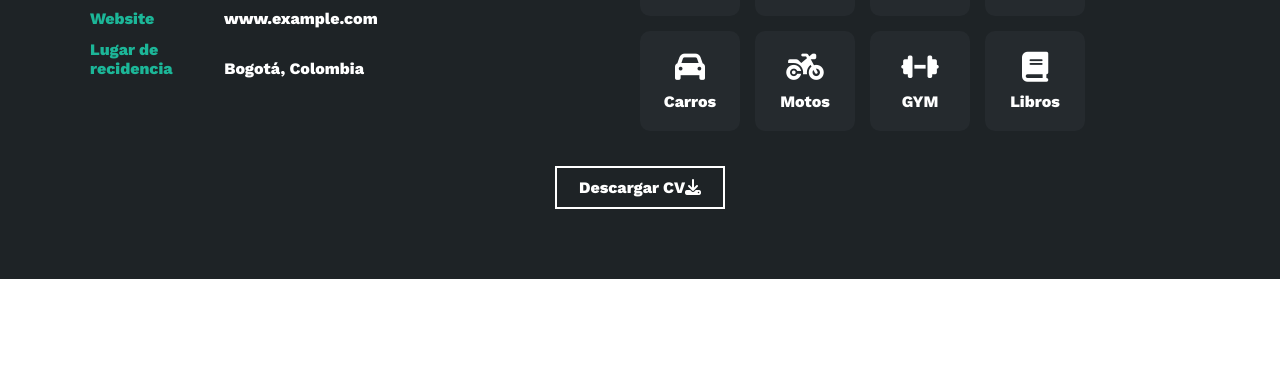
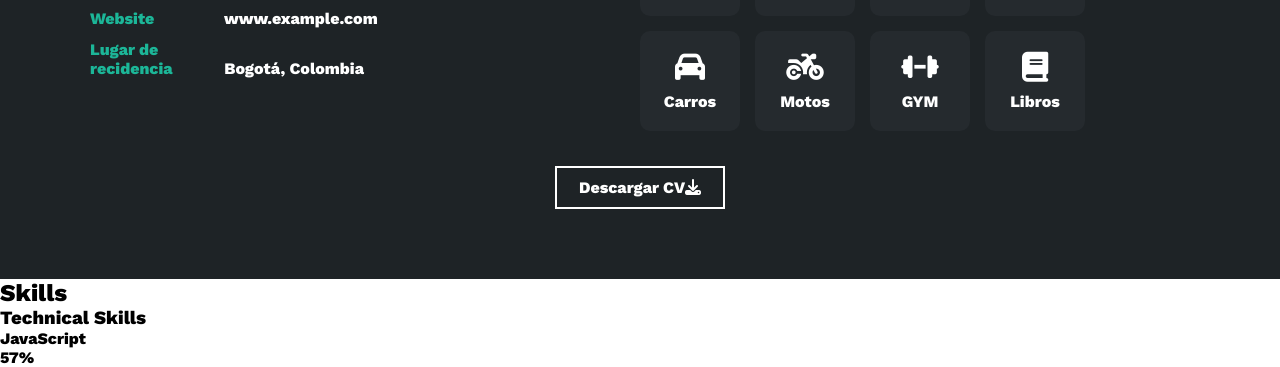
Before and after one commit to IngCamilo98/IngCamilo98.github.io, a plain HTML site: page index.html in a window 1280 px wide. Shown: the part 1157-1524 px from the top of the page. Before the commit the page ends 1436 px from the top, so only its background shows below. Drawn offline with nearby package versions, Linux system fonts and the light colour scheme.

Commit message:
Primer Progreso Html skills 40:58

```diff
--- a/index.html
+++ b/index.html
@@ -127,5 +127,24 @@
             </button>
         </div>
     </section>
+    <section class="skills" id="skills">
+        <div class="contenido-seccion">
+            <h2>Skills</h2>
+            <div class="fila">
+                <!-- Tecnical Skills -->
+                <div class="col">
+                    <h3>Technical Skills</h3>
+                    <div class="skill">
+                        <span>JavaScript</span>
+                        <div class="barra-skill">
+                            <div class="progreso">
+                                <span>57%</span>
+                            </div>
+                        </div>
+                    </div>
+                </div>
+            </div>
+        </div>
+    </section>
 </body>
 </html>
```
